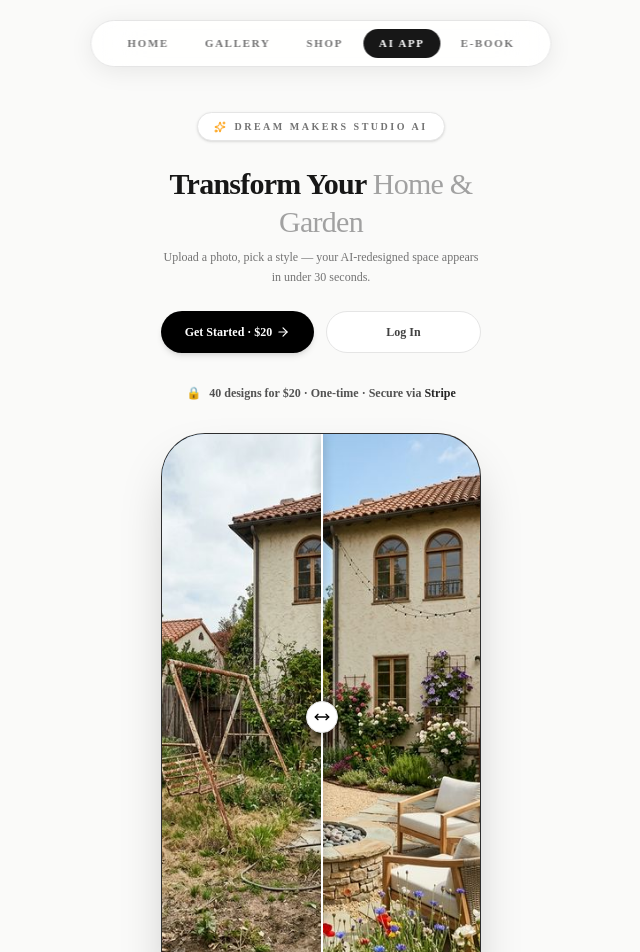
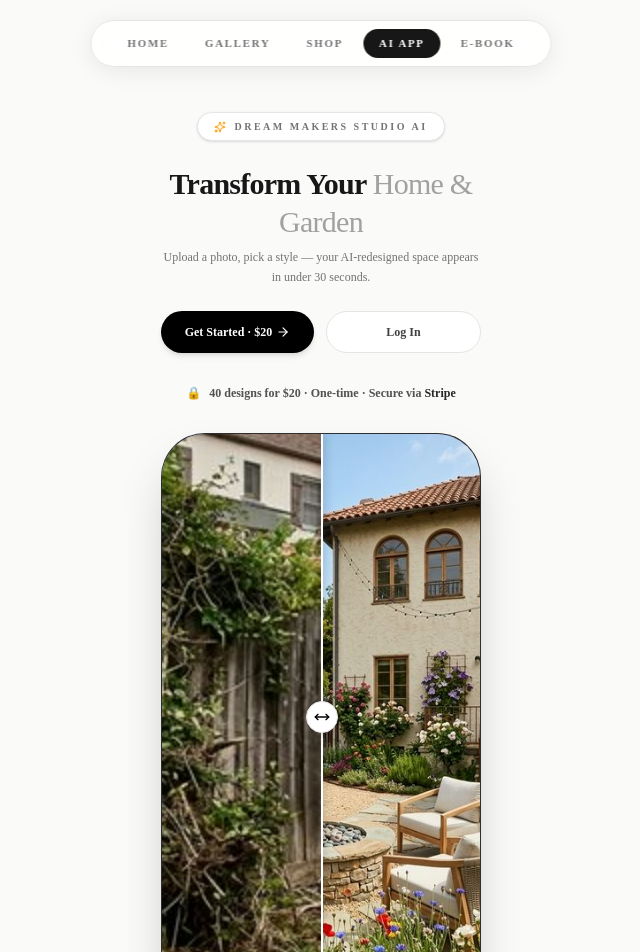
Before and after one commit to dreammakersstudio24-hub/dream-makers-studio, a Next.js app: page /app in a window 1280 px wide. Shown: the top 952 px of the page, without its empty margins (319-959 px from the left). Built offline with nearby package versions, Linux system fonts and the light colour scheme; no server answers.

Commit message:
fix: CompareSlider stretching bug (max-w-none restore)

```diff
--- a/src/components/CompareSlider.tsx
+++ b/src/components/CompareSlider.tsx
@@ -88,7 +88,7 @@ export function CompareSlider({
         <img
           src={originalImage}
           alt="Original"
-          className={`absolute inset-0 h-full ${fitClass} pointer-events-none`}
+          className={`absolute inset-0 h-full max-w-none ${fitClass} pointer-events-none`}
           style={{ width: containerRef.current?.offsetWidth || '100vw' }}
         />
       </div>
```
